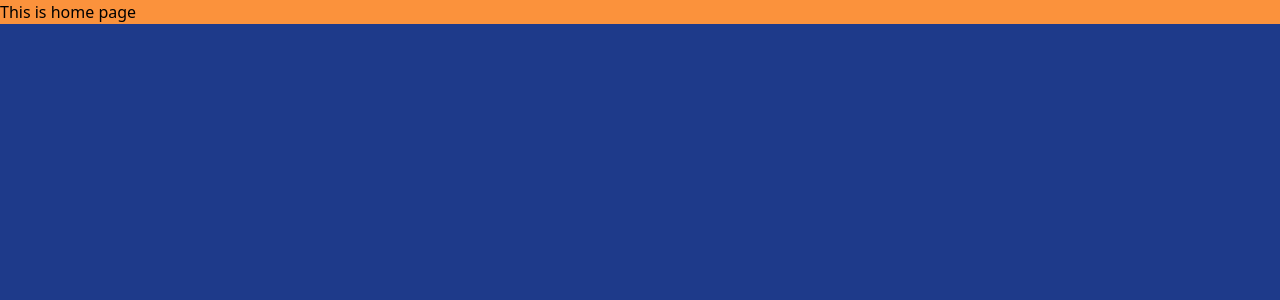
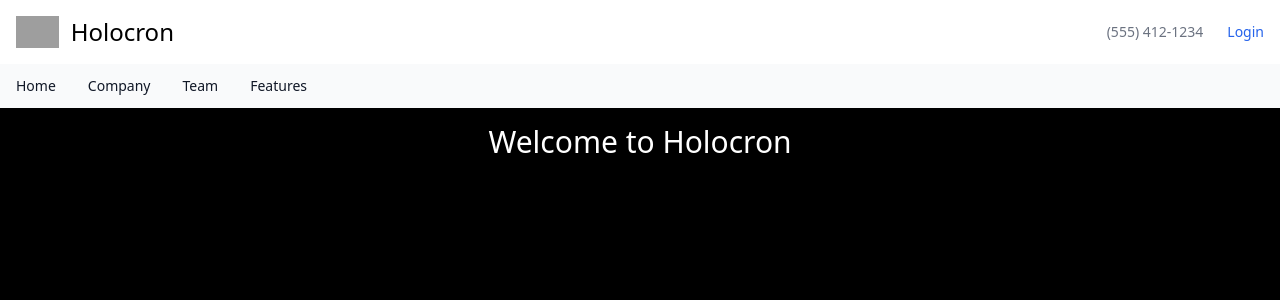
Before and after one commit to Prateekk02/Blog-WebApp, a Django app: page / in a window 1280 px wide. Shown: the top 300 px of the page. Run offline with Django 5.2, Linux system fonts and the light colour scheme; some libraries are stand-ins or nearby versions; grey boxes are pictures that could not be loaded.

Commit message:
Added navigation bar

```diff
--- a/Holocron/Holocron/settings.py
+++ b/Holocron/Holocron/settings.py
@@ -131,6 +131,11 @@ USE_TZ = True
 STATIC_URL = 'static/'
 STATICFILES_DIRS = [os.path.join(BASE_DIR, 'static')]
 
+
+
+MEDIA_URL = '/media/'
+MEDIA_ROOT = os.path.join(BASE_DIR, 'media')
+
 # Default primary key field type
 # https://docs.djangoproject.com/en/5.0/ref/settings/#default-auto-field
 
--- a/Holocron/Holocron/urls.py
+++ b/Holocron/Holocron/urls.py
@@ -16,6 +16,8 @@ Including another URLconf
 """
 from django.contrib import admin
 from django.urls import path,include
+from django.conf import settings
+from django.conf.urls.static import static
 
 urlpatterns = [
     path('admin/', admin.site.urls),
@@ -23,4 +25,4 @@ urlpatterns = [
 
 
     path("__reload__/", include("django_browser_reload.urls")),
-]
+] + static(settings.MEDIA_URL, document_root=settings.MEDIA_ROOT)
--- a/Holocron/blog/templates/blog/home.html
+++ b/Holocron/blog/templates/blog/home.html
@@ -2,7 +2,5 @@
 {% block title %}Home Page{% endblock %}
 
 {% block content %}
-
-<h1 class="bg-orange-400">This is home page</h1>
-
+<h1 class="text-3xl text-center p-4 text-white font-poppins">Welcome to Holocron</h1>
 {% endblock %}
--- a/Holocron/templates/Holocron/layout.html
+++ b/Holocron/templates/Holocron/layout.html
@@ -8,8 +8,42 @@
     <title>{% block title %}Holocron{% endblock %}</title>
     {% tailwind_css %}
 </head>
-<body class="bg-blue-900">
+<body class="bg-black">
     <header>
+
+
+        <nav class="bg-white border-gray-200 dark:bg-gray-900 font-poppins">
+            <div class="flex flex-wrap justify-between items-center mx-auto max-w-screen-xl p-4">
+                <a href="https://flowbite.com" class="flex items-center space-x-3 rtl:space-x-reverse">
+                    <img src="https://flowbite.com/docs/images/logo.svg" class="h-8" alt="Flowbite Logo" />
+                    <span class="self-center text-2xl whitespace-nowrap dark:text-white">Holocron</span>
+                </a>
+                <div class="flex items-center space-x-6 rtl:space-x-reverse">
+                    <a href="tel:5541251234" class="text-sm  text-gray-500 dark:text-white hover:underline">(555) 412-1234</a>
+                    <a href="#" class="text-sm  text-blue-600 dark:text-blue-500 hover:underline">Login</a>
+                </div>
+            </div>
+        </nav>
+        <nav class="bg-gray-50 dark:bg-gray-700">
+        <div class="max-w-screen-xl px-4 py-3 mx-auto">
+            <div class="flex items-center">
+                <ul class="flex flex-row font-medium mt-0 space-x-8 rtl:space-x-reverse text-sm">
+                    <li>
+                        <a href="#" class="text-gray-900 dark:text-white hover:underline" aria-current="page">Home</a>
+                    </li>
+                    <li>
+                        <a href="#" class="text-gray-900 dark:text-white hover:underline">Company</a>
+                    </li>
+                    <li>
+                        <a href="#" class="text-gray-900 dark:text-white hover:underline">Team</a>
+                    </li>
+                    <li>
+                        <a href="#" class="text-gray-900 dark:text-white hover:underline">Features</a>
+                    </li>
+                </ul>
+            </div>
+        </div>
+        </nav>
 
     </header>
     <main >
--- a/Holocron/theme/static/css/dist/styles.css
+++ b/Holocron/theme/static/css/dist/styles.css
@@ -792,6 +792,10 @@ select {
   margin-right: auto;
 }
 
+.mt-0 {
+  margin-top: 0px;
+}
+
 .block {
   display: block;
 }
@@ -800,8 +804,24 @@ select {
   display: flex;
 }
 
+.h-8 {
+  height: 2rem;
+}
+
 .h-screen {
   height: 100vh;
+}
+
+.max-w-screen-xl {
+  max-width: 1280px;
+}
+
+.flex-row {
+  flex-direction: row;
+}
+
+.flex-wrap {
+  flex-wrap: wrap;
 }
 
 .items-center {
@@ -812,9 +832,44 @@ select {
   justify-content: center;
 }
 
-.bg-blue-900 {
+.justify-between {
+  justify-content: space-between;
+}
+
+.space-x-3 > :not([hidden]) ~ :not([hidden]) {
+  --tw-space-x-reverse: 0;
+  margin-right: calc(0.75rem * var(--tw-space-x-reverse));
+  margin-left: calc(0.75rem * calc(1 - var(--tw-space-x-reverse)));
+}
+
+.space-x-6 > :not([hidden]) ~ :not([hidden]) {
+  --tw-space-x-reverse: 0;
+  margin-right: calc(1.5rem * var(--tw-space-x-reverse));
+  margin-left: calc(1.5rem * calc(1 - var(--tw-space-x-reverse)));
+}
+
+.space-x-8 > :not([hidden]) ~ :not([hidden]) {
+  --tw-space-x-reverse: 0;
+  margin-right: calc(2rem * var(--tw-space-x-reverse));
+  margin-left: calc(2rem * calc(1 - var(--tw-space-x-reverse)));
+}
+
+.self-center {
+  align-self: center;
+}
+
+.whitespace-nowrap {
+  white-space: nowrap;
+}
+
+.border-gray-200 {
+  --tw-border-opacity: 1;
+  border-color: rgb(229 231 235 / var(--tw-border-opacity));
+}
+
+.bg-black {
   --tw-bg-opacity: 1;
-  background-color: rgb(30 58 138 / var(--tw-bg-opacity));
+  background-color: rgb(0 0 0 / var(--tw-bg-opacity));
 }
 
 .bg-gray-50 {
@@ -822,18 +877,67 @@ select {
   background-color: rgb(249 250 251 / var(--tw-bg-opacity));
 }
 
-.bg-orange-400 {
+.bg-white {
   --tw-bg-opacity: 1;
-  background-color: rgb(251 146 60 / var(--tw-bg-opacity));
+  background-color: rgb(255 255 255 / var(--tw-bg-opacity));
+}
+
+.p-4 {
+  padding: 1rem;
+}
+
+.px-4 {
+  padding-left: 1rem;
+  padding-right: 1rem;
+}
+
+.py-3 {
+  padding-top: 0.75rem;
+  padding-bottom: 0.75rem;
+}
+
+.text-center {
+  text-align: center;
+}
+
+.font-sans {
+  font-family: ui-sans-serif, system-ui, sans-serif, "Apple Color Emoji", "Segoe UI Emoji", "Segoe UI Symbol", "Noto Color Emoji";
 }
 
 .font-serif {
   font-family: ui-serif, Georgia, Cambria, "Times New Roman", Times, serif;
 }
 
+.font-starWars {
+  font-family: "News Gothic","sans-serif";
+}
+
+.text-2xl {
+  font-size: 1.5rem;
+  line-height: 2rem;
+}
+
+.text-3xl {
+  font-size: 1.875rem;
+  line-height: 2.25rem;
+}
+
 .text-5xl {
   font-size: 3rem;
   line-height: 1;
+}
+
+.text-sm {
+  font-size: 0.875rem;
+  line-height: 1.25rem;
+}
+
+.font-medium {
+  font-weight: 500;
+}
+
+.font-semibold {
+  font-weight: 600;
 }
 
 .leading-normal {
@@ -843,3 +947,53 @@ select {
 .tracking-normal {
   letter-spacing: 0em;
 }
+
+.text-blue-600 {
+  --tw-text-opacity: 1;
+  color: rgb(37 99 235 / var(--tw-text-opacity));
+}
+
+.text-gray-500 {
+  --tw-text-opacity: 1;
+  color: rgb(107 114 128 / var(--tw-text-opacity));
+}
+
+.text-gray-900 {
+  --tw-text-opacity: 1;
+  color: rgb(17 24 39 / var(--tw-text-opacity));
+}
+
+.text-white {
+  --tw-text-opacity: 1;
+  color: rgb(255 255 255 / var(--tw-text-opacity));
+}
+
+.hover\:underline:hover {
+  text-decoration-line: underline;
+}
+
+.rtl\:space-x-reverse:where([dir="rtl"], [dir="rtl"] *) > :not([hidden]) ~ :not([hidden]) {
+  --tw-space-x-reverse: 1;
+}
+
+@media (prefers-color-scheme: dark) {
+  .dark\:bg-gray-700 {
+    --tw-bg-opacity: 1;
+    background-color: rgb(55 65 81 / var(--tw-bg-opacity));
+  }
+
+  .dark\:bg-gray-900 {
+    --tw-bg-opacity: 1;
+    background-color: rgb(17 24 39 / var(--tw-bg-opacity));
+  }
+
+  .dark\:text-blue-500 {
+    --tw-text-opacity: 1;
+    color: rgb(59 130 246 / var(--tw-text-opacity));
+  }
+
+  .dark\:text-white {
+    --tw-text-opacity: 1;
+    color: rgb(255 255 255 / var(--tw-text-opacity));
+  }
+}
--- a/Holocron/theme/static_src/tailwind.config.js
+++ b/Holocron/theme/static_src/tailwind.config.js
@@ -42,7 +42,11 @@ module.exports = {
         // '../../**/*.py'
     ],
     theme: {
-        extend: {},
+        extend: {
+            fontFamily:{
+                starWars:['"News Gothic","sans-serif"'],
+            }
+        },
     },
     plugins: [
         /**
```
